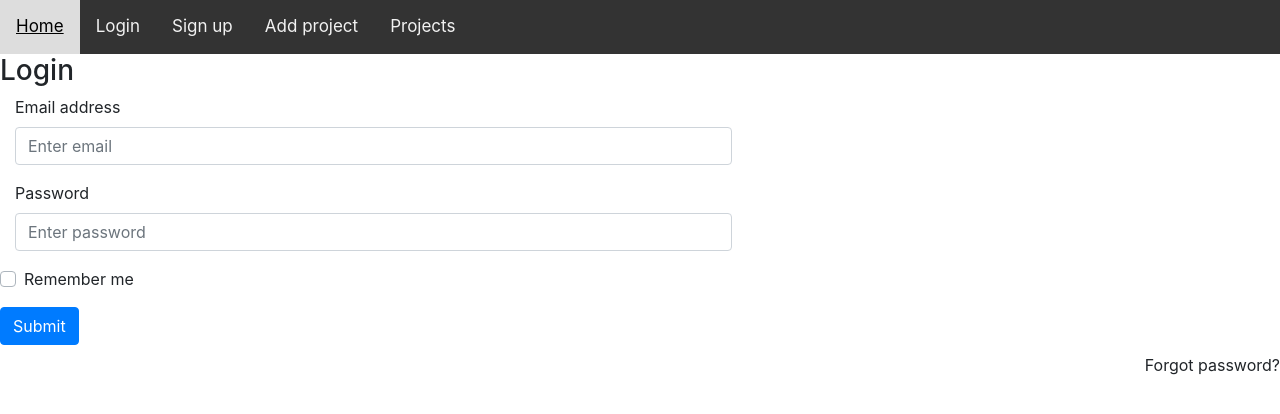
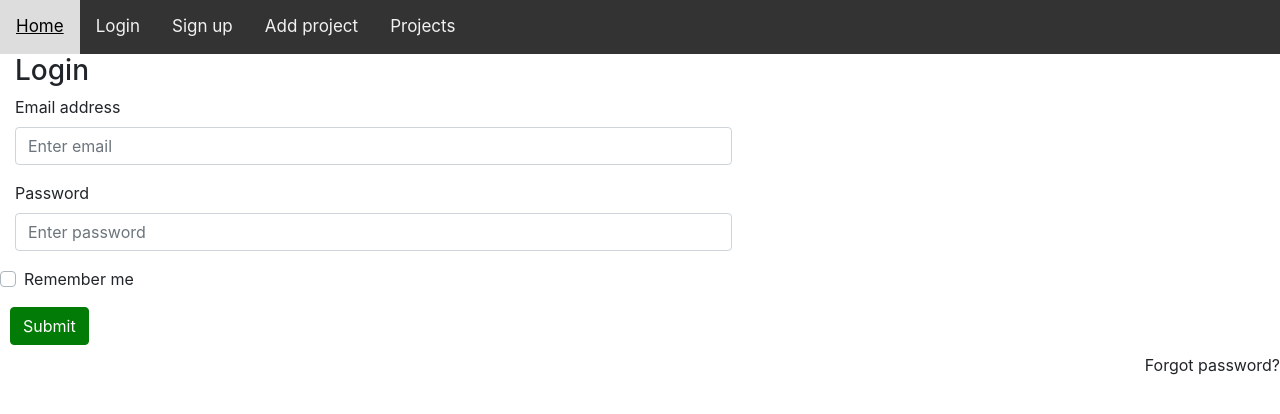
Before and after one commit to domvrk/demoRAPP, a React (Create React App) app in the folder client/: page /login in a window 1280 px wide. Shown: the top 414 px of the page. Built offline with nearby package versions, Linux system fonts and the light colour scheme; no server answers.

Commit message:
Update Navbar.css

```diff
--- a/client/src/components/layout/Navbar.css
+++ b/client/src/components/layout/Navbar.css
@@ -1,3 +1,43 @@
+h1 {
+  text-align: center;
+  color: rgb(3, 124, 7);
+  font-weight: 900;
+}
+
+h3 {
+  padding-left: 15px;
+}
+
+h5 {
+  text-align: center;
+}
+
+.center {
+  text-align: center;
+}
+
+img.center {
+    display: block;
+    margin: 0 auto;
+}
+
+.btn-primary {
+  background-color: rgb(3, 124, 7) !important;
+  border-color: rgb(3, 124, 7) !important;
+  display: inline-block;
+  margin-left: 10px;
+  margin-right: 5px;
+}
+
+.btn-primary:hover,
+.btn-primary:active,
+.btn-primary:visited,
+.btn-primary:focus {
+  background-color: rgb(3, 150, 7) !important;
+  margin-left: 10px;
+  margin-right: 5px;
+}
+
 /* Add a black background color to the top navigation */
 .topnav {
   background-color: #333;
@@ -25,29 +65,3 @@
   background-color: rgb(3, 124, 7);
   color: white;
 }
-
-h1 {
-  text-align: center;
-  color: rgb(3, 124, 7);
-}
-
-h5 {
-  text-align: center;
-}
-
-p {
-  text-align: center;
-}
-
-img {
-  display: block;
-  margin-left: auto;
-  margin-right: auto;
-  width: 30%;
-  height: auto;
-}
-
-.btn {
-  background-color: rgb(3, 124, 7);
-  display: inline-block;
-}
```
